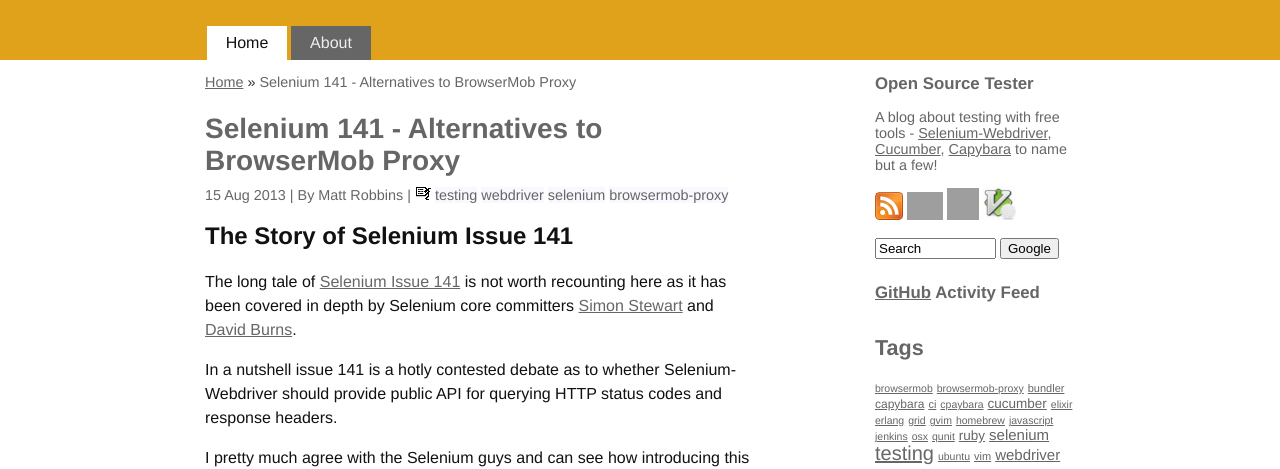
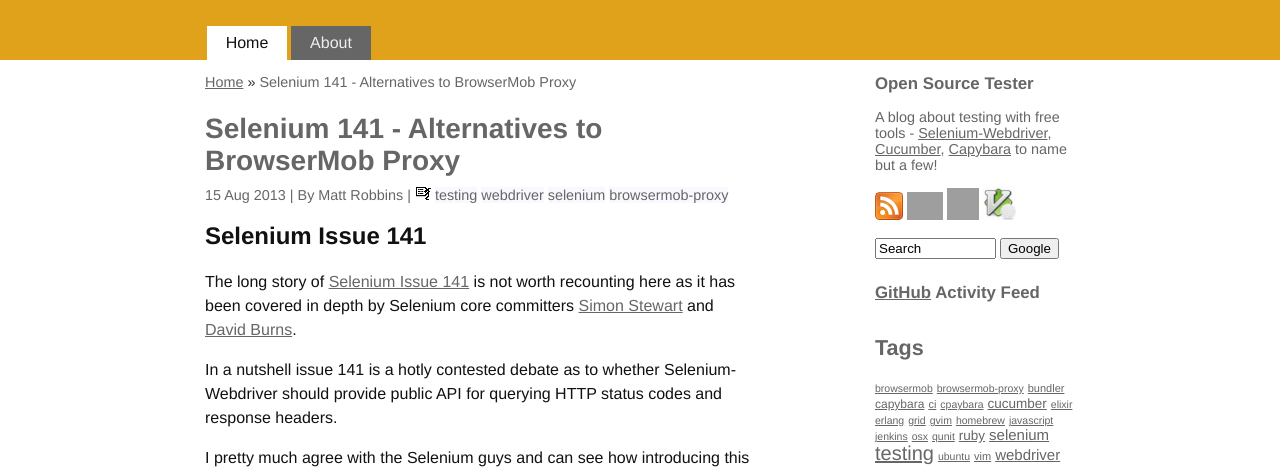
Before and after one commit to mcrmfc/mcrmfc.github.com, a Jekyll site: the page built from _posts/2013-08-15-selenium-141-browsermob-proxy-alternatives.markdown, in a window 1280 px wide. Shown: the top 469 px of the page. Built offline with Jekyll 4.4.1, drawn with Linux system fonts in a browser that asks for light colours; comment, search, counter and statistics services are not loaded; grey boxes are pictures that could not be loaded.

Commit message:
fix typo

```diff
--- a/_posts/2013-08-15-selenium-141-browsermob-proxy-alternatives.markdown
+++ b/_posts/2013-08-15-selenium-141-browsermob-proxy-alternatives.markdown
@@ -9,10 +9,10 @@
 - browsermob-proxy
 ---
 
-The Story of Selenium Issue 141
+Selenium Issue 141
 -------------------------------
 
-The long tale of [Selenium Issue 141](https://code.google.com/p/selenium/issues/detail?id=141) is not worth recounting here as it has been covered in depth by Selenium core committers [Simon Stewart](http://blog.rocketpoweredjetpants.com/2013/06/the-unix-philosophy-webdriver-and-http.html) and [David Burns](http://www.theautomatedtester.co.uk/blog/2013/the-tale-of-selenium-bug-141.html).
+The long story of [Selenium Issue 141](https://code.google.com/p/selenium/issues/detail?id=141) is not worth recounting here as it has been covered in depth by Selenium core committers [Simon Stewart](http://blog.rocketpoweredjetpants.com/2013/06/the-unix-philosophy-webdriver-and-http.html) and [David Burns](http://www.theautomatedtester.co.uk/blog/2013/the-tale-of-selenium-bug-141.html).
 
 In a nutshell issue 141 is a hotly contested debate as to whether Selenium-Webdriver should provide public API for querying HTTP status codes and response headers.
 
```
